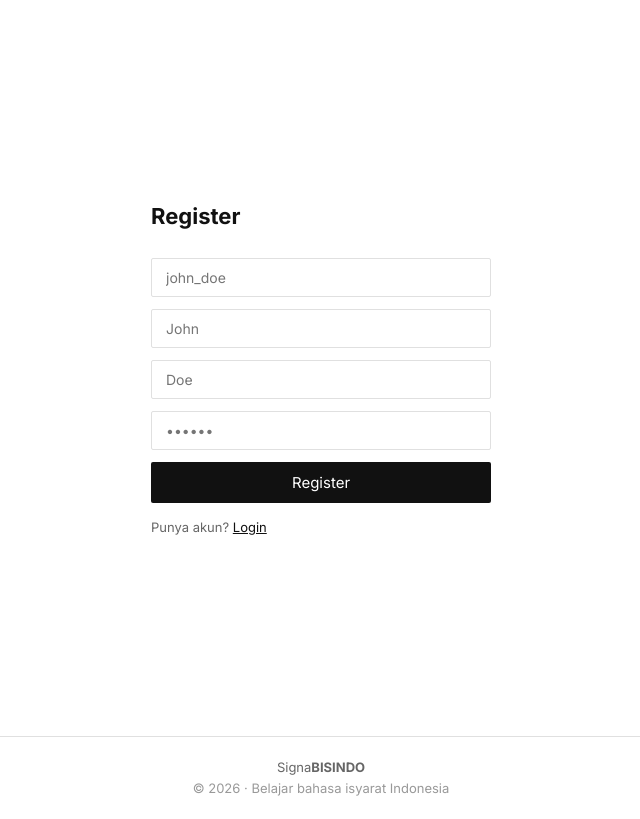
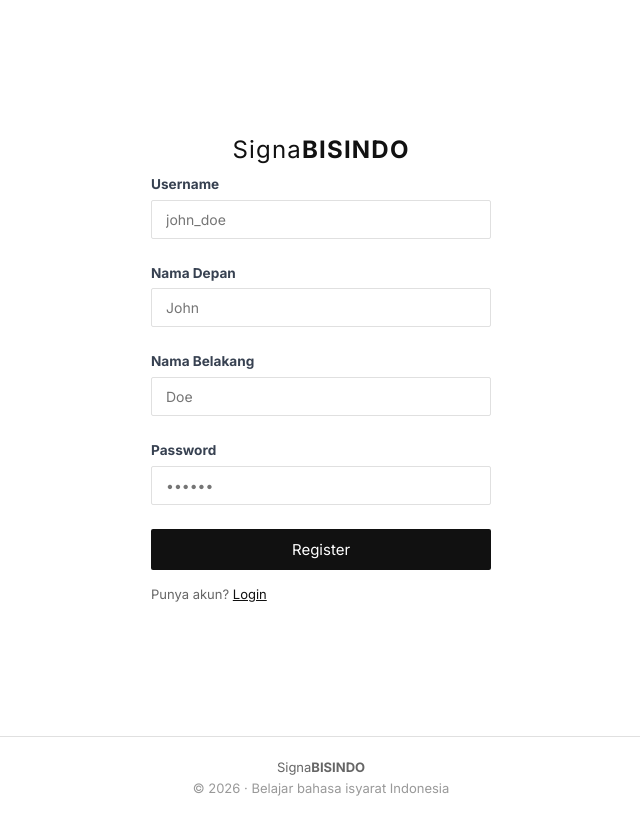
Before and after one commit to kdafii/signabisindo, a React (Vite) app in the folder frontend/: page /login in a window 1280 px wide. Both pictures are taken after a click on the button "Register". Shown: the whole page, without its empty margins (319-959 px from the left). Built offline with nearby package versions, Linux system fonts and the light colour scheme; no server answers.

Commit message:
feat: add label and validation error for login and register

```diff
--- a/frontend/src/pages/AuthPage/AuthPage.module.css
+++ b/frontend/src/pages/AuthPage/AuthPage.module.css
@@ -69,3 +69,40 @@
   cursor: pointer;
   padding: 0;
 }
+
+/* Judul app */
+.appTitle {
+  text-align: center;
+  font-size: 1.5rem;
+  font-weight: 700;
+  letter-spacing: 0.05em;
+  margin-bottom: 0.25rem;
+  color: var(--color-text-primary);
+}
+
+/* Wrapper per field agar label + input + error tersusun vertikal */
+.field {
+  display: flex;
+  flex-direction: column;
+  gap: 0.25rem;
+  width: 100%;
+  margin-bottom: 0.75rem;
+}
+
+/* Label */
+.label {
+  font-size: 0.85rem;
+  font-weight: 600;
+  color: #374151;
+}
+
+/* Border merah saat error */
+.inputError {
+  border-color: var(--color-error-bg) !important;
+}
+
+/* Teks error di bawah field */
+.errorText {
+  font-size: 0.75rem;
+  color: var(--color-error-text);
+}
--- a/frontend/src/pages/AuthPage/LoginPage.jsx
+++ b/frontend/src/pages/AuthPage/LoginPage.jsx
@@ -32,9 +32,14 @@ export default function LoginPage() {
   return (
     <main className={styles.page}>
       <div className={styles.box}>
-        <h1 className={styles.heading}>Login</h1>
+        <h1 className={styles.appTitle}>
+          <span style={{ fontWeight: 400 }}>Signa</span>BISINDO
+        </h1>
 
+        <div className={styles.field}>
+          <label className={styles.label} htmlFor="username">Username</label>
           <input
+            id="username"
             className={styles.input}
             type="text"
             placeholder="john_doe"
@@ -42,7 +47,12 @@ export default function LoginPage() {
             onChange={e => setUsername(e.target.value)}
             autoComplete="username"
           />
+        </div>
+
+        <div className={styles.field}>
+          <label className={styles.label} htmlFor="password">Password</label>
           <input
+            id="password"
             className={styles.input}
             type="password"
             placeholder="••••••"
@@ -51,6 +61,7 @@ export default function LoginPage() {
             autoComplete="current-password"
             onKeyDown={e => e.key === "Enter" && handleSubmit()}
           />
+        </div>
 
         <button
           className={styles.submitBtn}
--- a/frontend/src/pages/AuthPage/RegisterPage.jsx
+++ b/frontend/src/pages/AuthPage/RegisterPage.jsx
@@ -4,30 +4,59 @@ import { useRouter, PAGES } from "../../context/RouterContext"
 import { useNotification } from "../../context/NotificationContext"
 import styles from "./AuthPage.module.css"
 
+function validate(form) {
+  const errors = {}
+  if (!form.username) {
+    errors.username = "Username wajib diisi."
+  } else if (form.username.length < 3) {
+    errors.username = "Username minimal 3 karakter."
+  } else if (/\s/.test(form.username)) {
+    errors.username = "Username tidak boleh mengandung spasi."
+  }
+
+  if (!form.firstName) errors.firstName = "Nama depan wajib diisi."
+  if (!form.lastName)  errors.lastName  = "Nama belakang wajib diisi."
+
+  if (!form.password) {
+    errors.password = "Password wajib diisi."
+  } else if (form.password.length < 6) {
+    errors.password = "Password minimal 6 karakter."
+  }
+
+  return errors
+}
+
 export default function RegisterPage() {
-  const { register }  = useAuth()
+  const { register }          = useAuth()
   const { replace, navigate } = useRouter()
   const { error: showError }  = useNotification()
 
-  const [form, setForm] = useState({ username: "", firstName: "", lastName: "", password: "" })
+  const [form, setForm]     = useState({ username: "", firstName: "", lastName: "", password: "" })
+  const [errors, setErrors] = useState({})
   const [loading, setLoading] = useState(false)
 
   function set(field) {
-    return e => setForm(prev => ({ ...prev, [field]: e.target.value }))
+    return e => {
+      const value = e.target.value
+      setForm(prev => ({ ...prev, [field]: value }))
+      // Clear field error on change
+      setErrors(prev => ({ ...prev, [field]: undefined }))
+    }
   }
 
   async function handleSubmit() {
-    const { username, firstName, lastName, password } = form
-    if (!username || !firstName || !lastName || !password) {
-      showError("Semua kolom harus diisi.")
+    const fieldErrors = validate(form)
+    if (Object.keys(fieldErrors).length > 0) {
+      setErrors(fieldErrors)
       return
     }
+
     setLoading(true)
     try {
-      await register(username, firstName, lastName, password)
+      await register(form.username, form.firstName, form.lastName, form.password)
       replace(PAGES.HOME)
     } catch (err) {
-      showError("Registrasi gagal. Coba lagi.")
+      showError(err.message)
     } finally {
       setLoading(false)
     }
@@ -36,13 +65,66 @@ export default function RegisterPage() {
   return (
     <main className={styles.page}>
       <div className={styles.box}>
-        <h1 className={styles.heading}>Register</h1>
+        <h1 className={styles.appTitle}>
+          <span style={{ fontWeight: 400 }}>Signa</span>BISINDO
+        </h1>
 
-        <input className={styles.input} type="text"     placeholder="john_doe" value={form.username}  onChange={set("username")}  autoComplete="username" />
-        <input className={styles.input} type="text"     placeholder="John"     value={form.firstName} onChange={set("firstName")} autoComplete="given-name" />
-        <input className={styles.input} type="text"     placeholder="Doe"      value={form.lastName}  onChange={set("lastName")}  autoComplete="family-name" />
-        <input className={styles.input} type="password" placeholder="••••••"   value={form.password}  onChange={set("password")}  autoComplete="new-password"
-          onKeyDown={e => e.key === "Enter" && handleSubmit()} />
+        <div className={styles.field}>
+          <label className={styles.label} htmlFor="username">Username</label>
+          <input
+            id="username"
+            className={`${styles.input} ${errors.username ? styles.inputError : ""}`}
+            type="text"
+            placeholder="john_doe"
+            value={form.username}
+            onChange={set("username")}
+            autoComplete="username"
+          />
+          {errors.username && <span className={styles.errorText}>{errors.username}</span>}
+        </div>
+
+        <div className={styles.field}>
+          <label className={styles.label} htmlFor="firstName">Nama Depan</label>
+          <input
+            id="firstName"
+            className={`${styles.input} ${errors.firstName ? styles.inputError : ""}`}
+            type="text"
+            placeholder="John"
+            value={form.firstName}
+            onChange={set("firstName")}
+            autoComplete="given-name"
+          />
+          {errors.firstName && <span className={styles.errorText}>{errors.firstName}</span>}
+        </div>
+
+        <div className={styles.field}>
+          <label className={styles.label} htmlFor="lastName">Nama Belakang</label>
+          <input
+            id="lastName"
+            className={`${styles.input} ${errors.lastName ? styles.inputError : ""}`}
+            type="text"
+            placeholder="Doe"
+            value={form.lastName}
+            onChange={set("lastName")}
+            autoComplete="family-name"
+          />
+          {errors.lastName && <span className={styles.errorText}>{errors.lastName}</span>}
+        </div>
+
+        <div className={styles.field}>
+          <label className={styles.label} htmlFor="password">Password</label>
+          <input
+            id="password"
+            className={`${styles.input} ${errors.password ? styles.inputError : ""}`}
+            type="password"
+            placeholder="••••••"
+            value={form.password}
+            onChange={set("password")}
+            autoComplete="new-password"
+            onKeyDown={e => e.key === "Enter" && handleSubmit()}
+          />
+          {errors.password && <span className={styles.errorText}>{errors.password}</span>}
+        </div>
 
         <button className={styles.submitBtn} onClick={handleSubmit} disabled={loading}>
           {loading ? "Mendaftar…" : "Register"}
```
Lines whose indentation alone changed are shown as unchanged.
